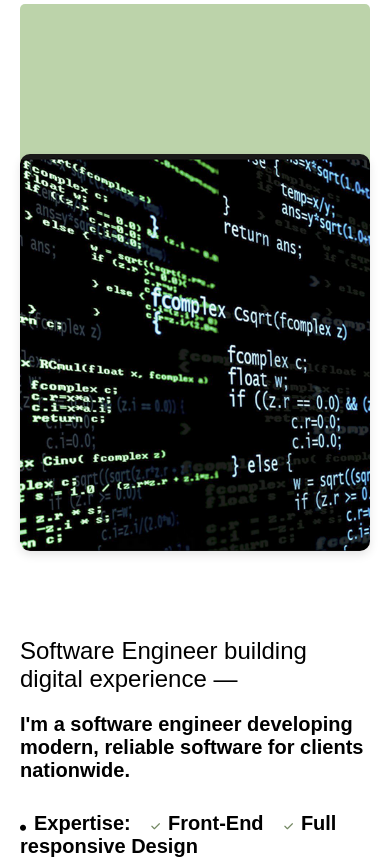
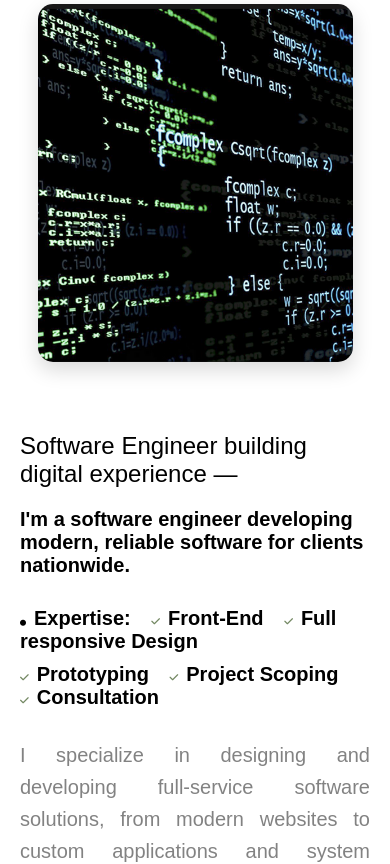
Before and after one commit to flourbloom/portfolio, a plain HTML site: page index.html in a window 390 px wide. Shown: the part 2162-3026 px from the top of the page. Drawn offline with nearby package versions, Linux system fonts and the light colour scheme; a web font is replaced by a local one.

Commit message:
responsive for phone and ipad

```diff
--- a/assets/style.css
+++ b/assets/style.css
@@ -678,8 +678,8 @@
   }
 
   .section-title {
-    font-size: 60px;
-    margin-left: 400px;
+    font-size: 50px;
+    margin-left: 530px;
   }
 
   .about-text h3 {
@@ -728,63 +728,22 @@
   }
 
   .about-content {
-    flex-direction: column;
-  }
-
-  .about-image-container {
-    height: 300px;
-  }
-
-  .about-image-bg {
-    height: 300px;
-  }
-
-  .about-image-container img {
-    top: -80px;
-    max-width: 85%;
-  }
-
-  .services-grid {
-    grid-template-columns: 1fr;
-  }
-
-  .decorative-icon {
-    display: none;
-  }
-}
-
-@media (max-width: 480px) {
-  .hero-content h2 {
-    font-size: 40px;
-  }
-
-  .hero-content p {
-    font-size: 18px;
-  }
-
-  nav ul li a {
-    font-size: 18px;
-  }
-
-  .section-title {
-    font-size: 36px;
-  }
-
-  .about-text h3 {
-    font-size: 24px;
-  }
-
-  /* Fix about section image overlap on mobile */
+    flex-direction: row;
+    align-items: center;
+    gap: 40px;
+  }
+
   .about-image-container {
     height: auto;
-    min-height: 250px;
     position: relative;
-    margin-bottom: 20px;
+    display: flex;
+    justify-content: center;
+    flex: 1;
+    min-width: 280px;
   }
 
   .about-image-bg {
-    height: 200px;
-    position: relative;
+    display: none;
   }
 
   .about-image-container img {
@@ -794,8 +753,55 @@
     transform: none;
     max-width: 100%;
     width: 100%;
-    margin-top: -50px;
-    display: block;
+    border-radius: 15px;
+    box-shadow: 0px 8px 20px rgba(0, 0, 0, 0.15);
+  }
+
+  .about-text {
+    flex: 1;
+    min-width: 280px;
+  }
+
+  .services-grid {
+    grid-template-columns: 1fr;
+  }
+
+  .decorative-icon {
+    display: none;
+  }
+}
+
+@media (max-width: 480px) {
+  .hero-content h2 {
+    font-size: 40px;
+  }
+
+  .hero-content p {
+    font-size: 18px;
+  }
+
+  nav ul li a {
+    font-size: 18px;
+  }
+
+  .section-title {
+    font-size: 36px;
+  }
+
+  .about-text h3 {
+    font-size: 24px;
+  }
+
+  /* Fix about section image on mobile */
+  .about-image-container {
+    height: auto;
+    min-height: auto;
+    margin-bottom: 30px;
+  }
+
+  .about-image-container img {
+    max-width: 85%;
+    margin-top: 0;
   }
 
   .service-card h3 {
@@ -1617,6 +1623,26 @@
   .mobile-contact-info .contact-item h3 {
     color: #738862;
   }
+
+  /* Hide green background and style about image for iPad */
+  .about-image-bg {
+    display: none;
+  }
+
+  .about-image-container {
+    height: auto;
+    position: relative;
+  }
+
+  .about-image-container img {
+    position: relative;
+    top: 0;
+    left: 0;
+    transform: none;
+    max-width: 90%;
+    border-radius: 15px;
+    box-shadow: 0px 8px 20px rgba(0, 0, 0, 0.15);
+  }
 }
 
 /* Responsive - Mobile (iPhone) */
```
